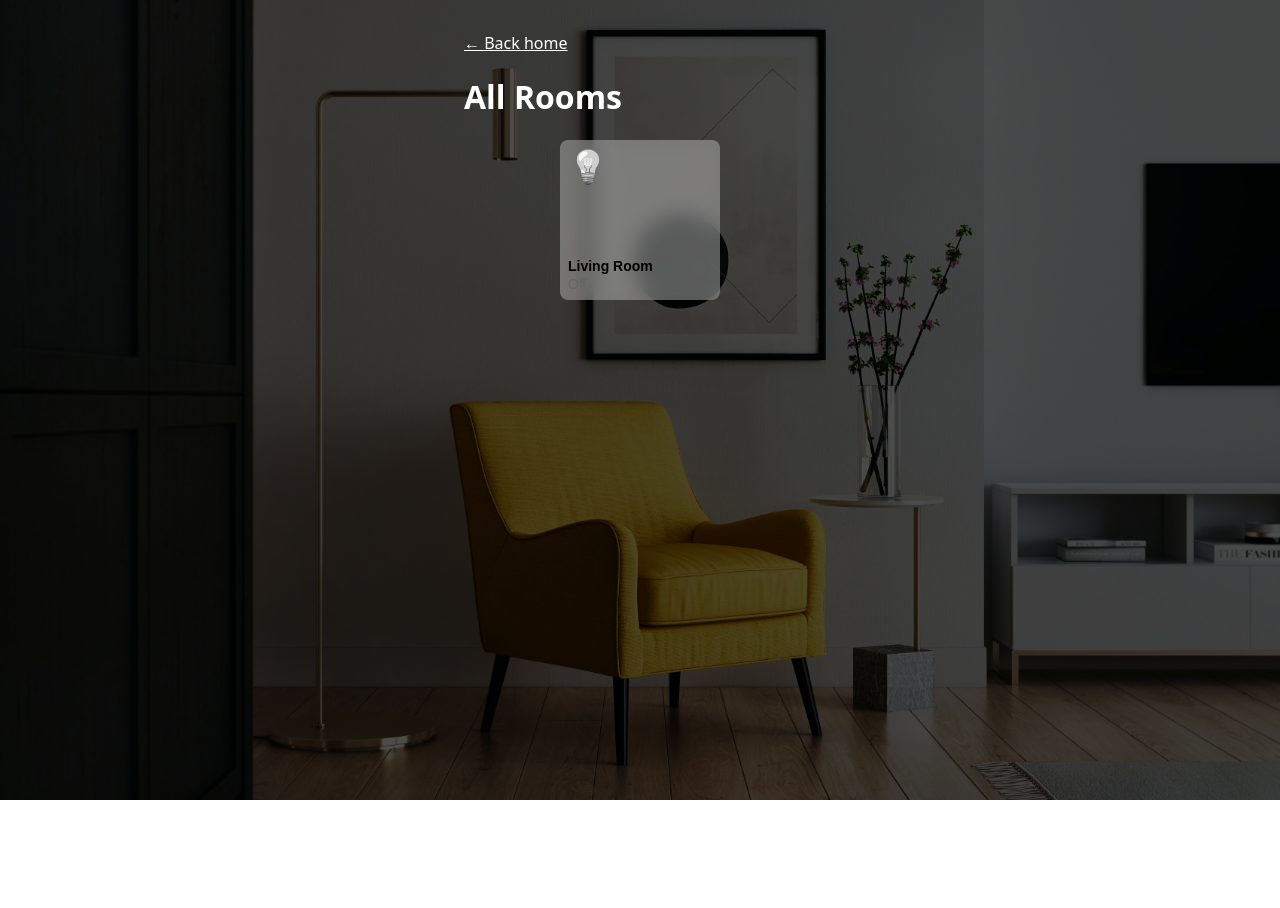
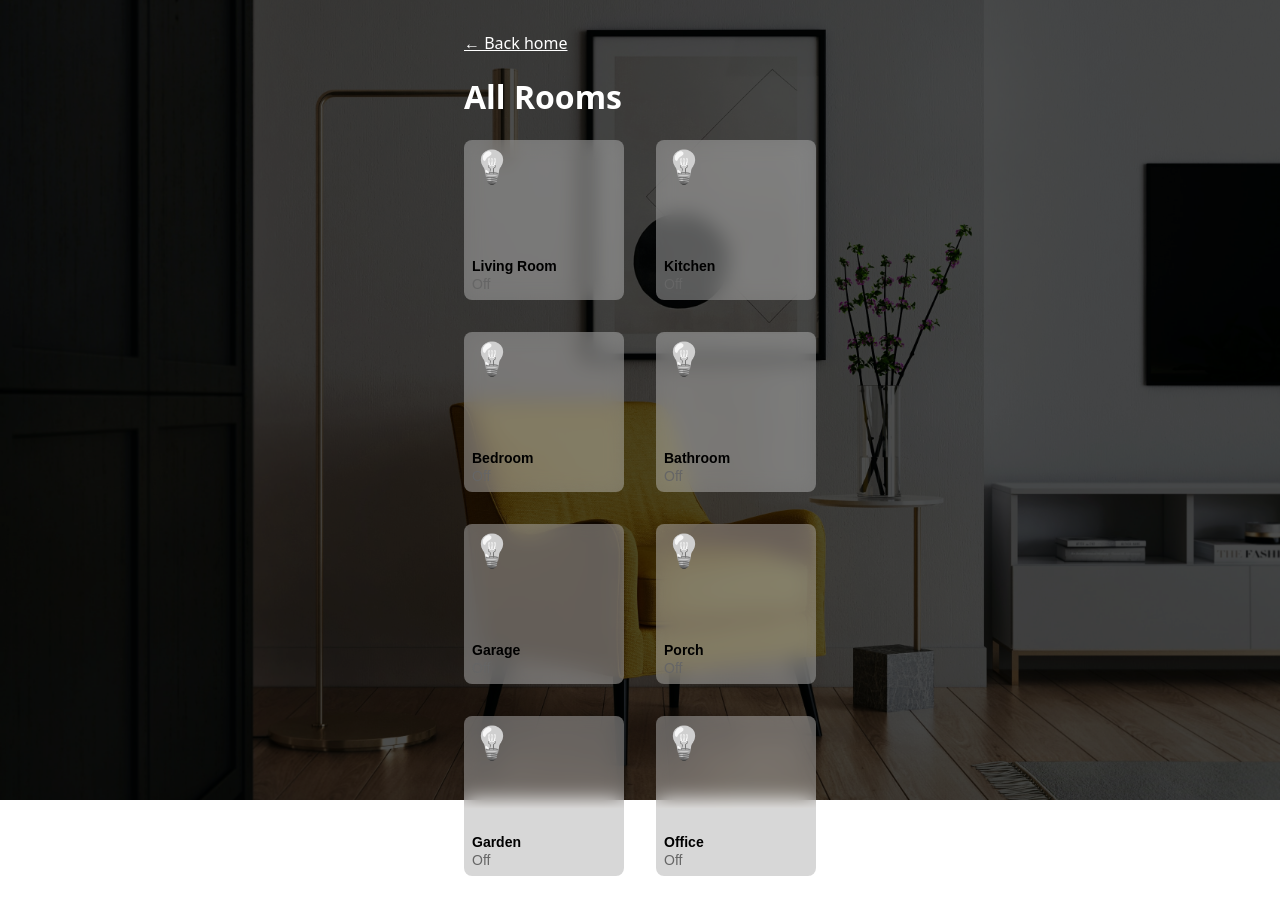
Before and after one commit to jakobm101/challenges-two, a Next.js app in the folder 0037-react-global-state/react-global-state_lights/: page /rooms in a window 1280 px wide. Before the commit the page ends 800 px from the top, so only its background shows below. Built offline with nearby package versions, Linux system fonts and the light colour scheme.

Commit message:
all lights got new global state

```diff
--- a/0037-react-global-state/react-global-state_lights/components/Lights/index.js
+++ b/0037-react-global-state/react-global-state_lights/components/Lights/index.js
@@ -14,7 +14,9 @@ const StyledLights = styled.ul`
 export default function Lights({ lights, toggleLight }) {
   return (
     <StyledLights>
-      <Light light={lights[0]} key={lights[0].id} toggleLight={toggleLight} />
+    { lights.map(light =>
+      <Light light={light} key={light.id} toggleLight={toggleLight} />
+    )}
     </StyledLights>
   );
 }
```
